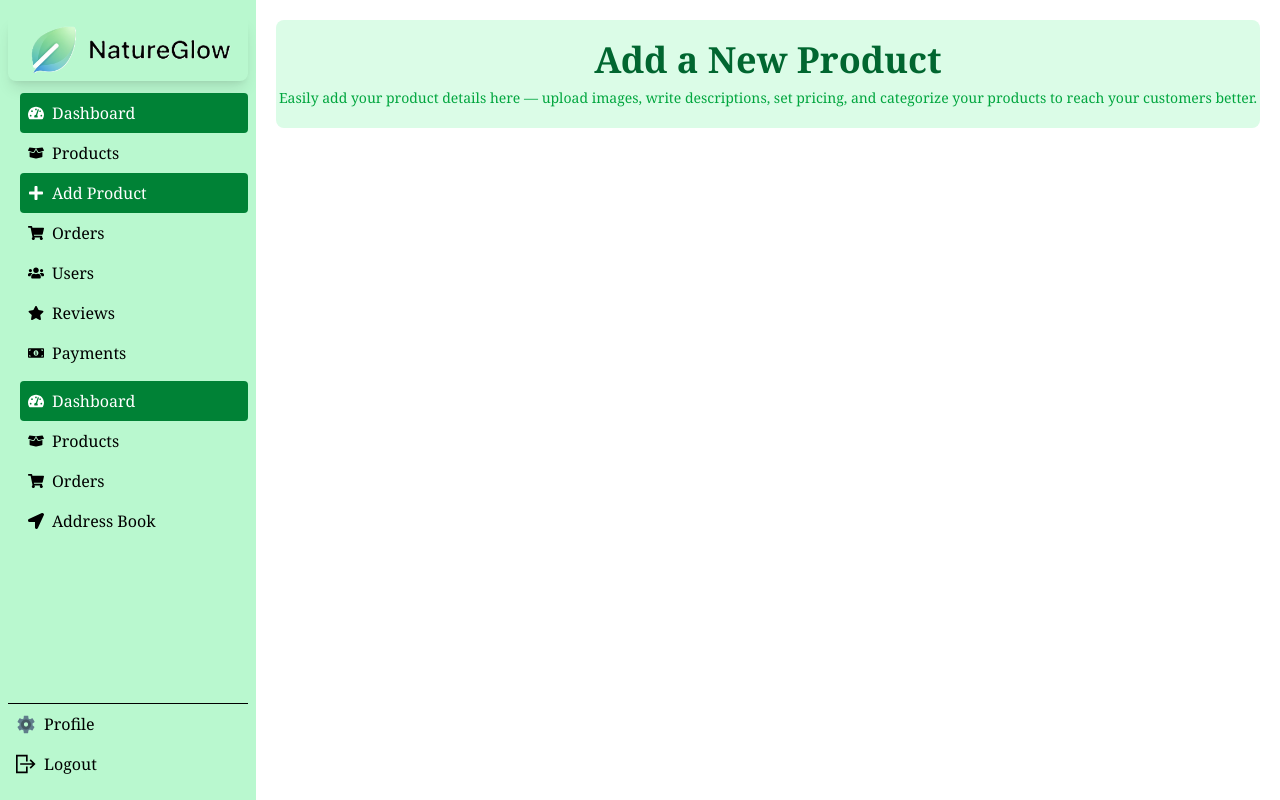
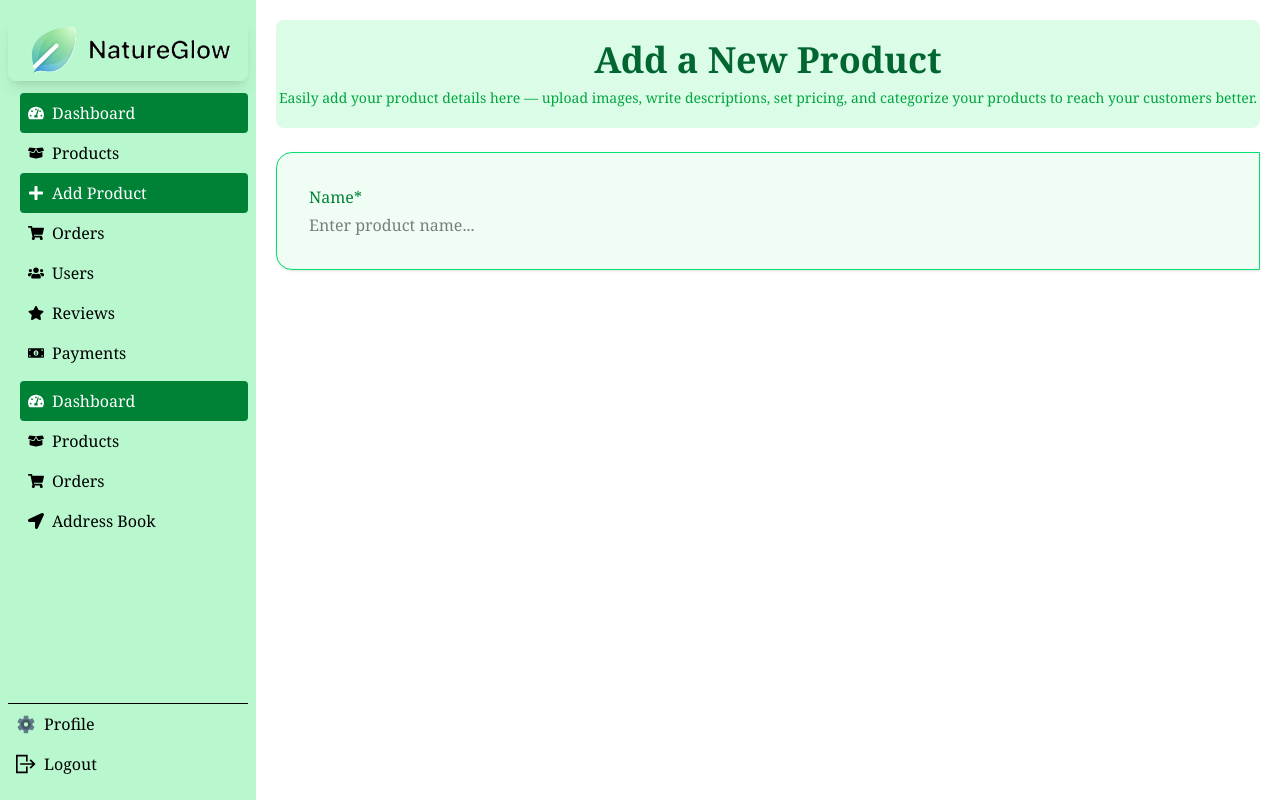
Before and after one commit to md-abu-naim/NatureGlow, a React (Vite) app: page /dashboard/addProduct in a window 1280 px wide. Built offline with nearby package versions, Linux system fonts and the light colour scheme; no server answers.

Commit message:
start form

```diff
--- a/src/Pages/Dashboard/AdminBar/AddProduct.jsx
+++ b/src/Pages/Dashboard/AdminBar/AddProduct.jsx
@@ -5,6 +5,17 @@ const AddProduct = () => {
             <section className='bg-green-100 py-5 text-center rounded-lg'>
                 <h1 className='text-4xl font-extrabold text-green-800'>Add a New Product</h1>
                 <p className='text-green-600 text-sm mt-2'>Easily add your product details here — upload images, write descriptions, set pricing, and categorize your products to reach your customers better.</p>
+            </section>
+
+            <section className="bg-green-50 mt-6 p-8 rounded-l-2xl shadow border border-green-400">
+                <form className="">
+                    <div>
+                        <div>
+                            <label className="block text-green-700 font-medium mb-1">Name*</label>
+                            <input type="text" name=""  placeholder="Enter product name..." required />
+                        </div>
+                    </div>
+                </form>
             </section>
         </div>
     );
@@ -25,8 +36,6 @@ export default AddProduct;
 //     return (
 //         <div className="bg-green-50 min-h-screen px-6 py-8">
 //             <div className="max-w-4xl mx-auto bg-white p-8 rounded-lg shadow border border-green-200">
-//                 <h1 className="text-3xl font-bold text-green-800 mb-6 text-center">Add New Product</h1>
-
 //                 <form className="grid grid-cols-1 md:grid-cols-2 gap-6">
 //                     {/* Product Name */}
 //                     <div className="col-span-2">
```
